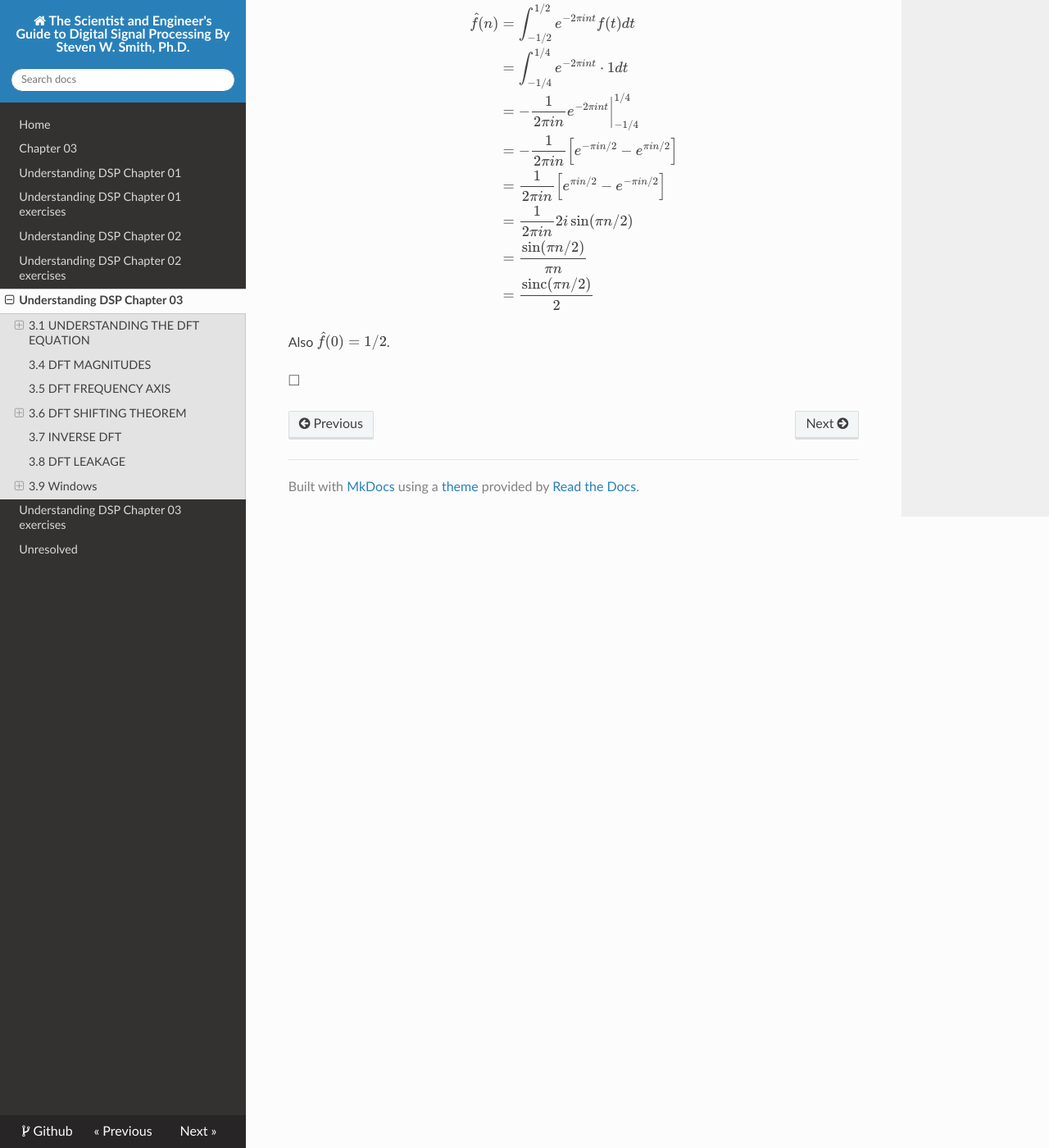
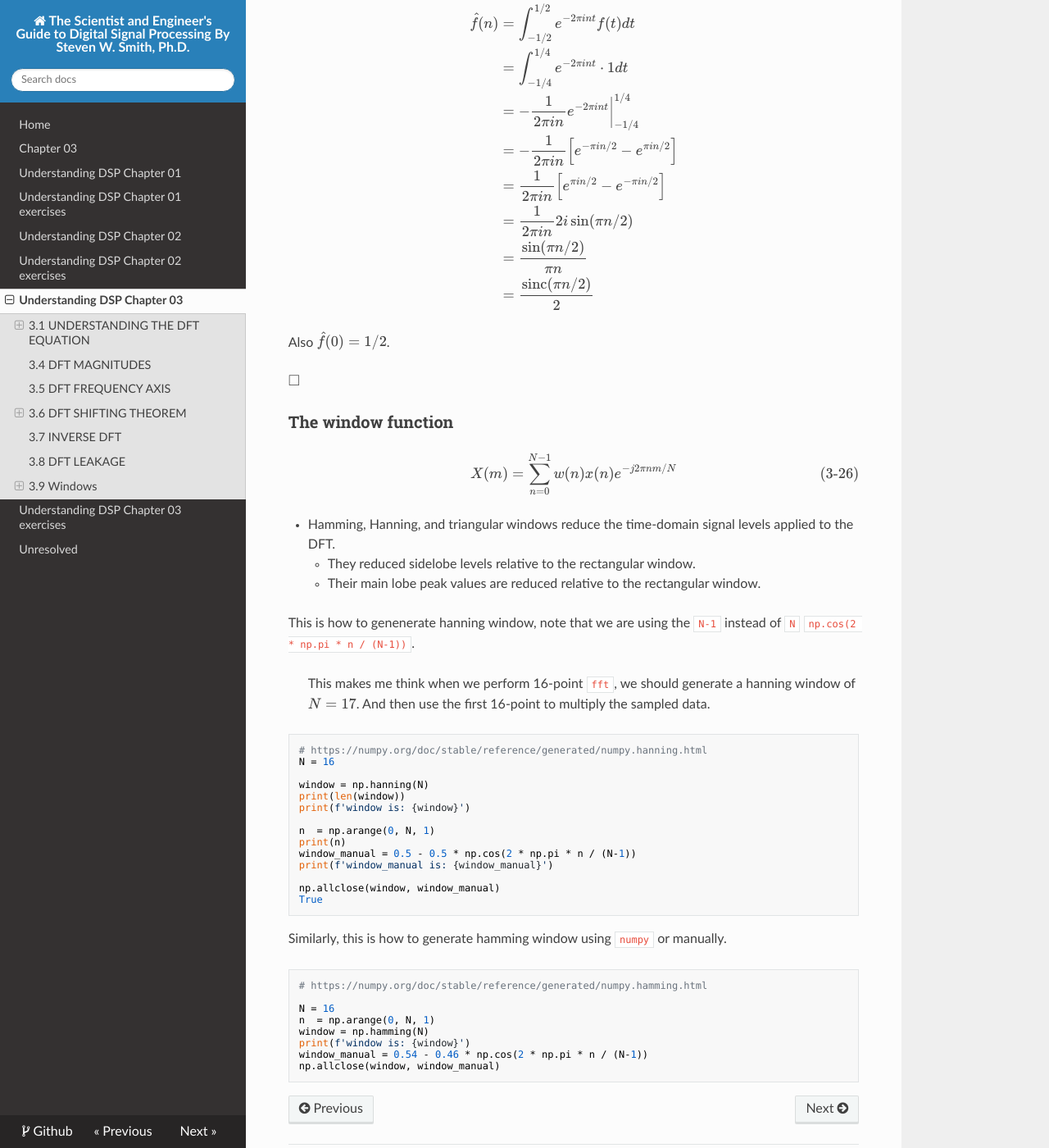
Before and after one commit to eroicaleo/dsp-guide, an MkDocs documentation site: the page built from docs/udsp03.md, in a window 1280 px wide and 1400 px high, scrolled down 10525 px. Shown: the whole window at 82% size. Built offline with MkDocs 1.6.1, drawn with Linux system fonts in a browser that asks for light colours; nearby versions of some CDN libraries; formulas are drawn with MathJax 3.

Commit message:
Updates ch0309

````diff
--- a/docs/udsp03.md
+++ b/docs/udsp03.md
@@ -503,3 +503,50 @@ $$
 Also $\hat{f}(0) = 1/2$.
 
 $\square$
+
+### The window function
+
+$$
+\tag{3-26}
+X(m) = \sum_{n = 0}^{N-1} w(n) x(n) e^{-j2πnm/N}
+$$
+
+* Hamming, Hanning, and triangular windows reduce the time-domain signal levels applied to the DFT.
+    * They reduced sidelobe levels relative to the rectangular window.
+    * Their main lobe peak values are reduced relative to the rectangular window.
+
+This is how to genenerate hanning window, note that we are using the `N-1` instead of `N`
+`np.cos(2 * np.pi * n / (N-1))`.
+
+> This makes me think when we perform 16-point `fft`, we should generate a hanning window of $N=17$.
+And then use the first 16-point to multiply the sampled data.
+
+```python
+# https://numpy.org/doc/stable/reference/generated/numpy.hanning.html
+N = 16
+
+window = np.hanning(N)
+print(len(window))
+print(f'window is: {window}')
+
+n  = np.arange(0, N, 1)
+print(n)
+window_manual = 0.5 - 0.5 * np.cos(2 * np.pi * n / (N-1))
+print(f'window_manual is: {window_manual}')
+
+np.allclose(window, window_manual)
+True
+```
+
+Similarly, this is how to generate hamming window using `numpy` or manually.
+
+```python
+# https://numpy.org/doc/stable/reference/generated/numpy.hamming.html
+
+N = 16
+n  = np.arange(0, N, 1)
+window = np.hamming(N)
+print(f'window is: {window}')
+window_manual = 0.54 - 0.46 * np.cos(2 * np.pi * n / (N-1))
+np.allclose(window, window_manual)
+```
````
Also changed, not shown: 2 other files.
